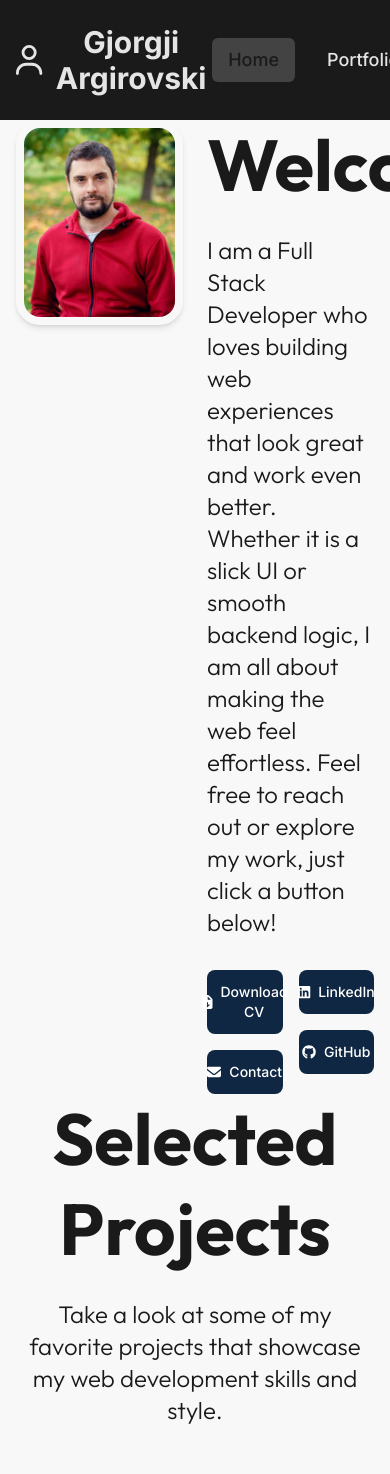
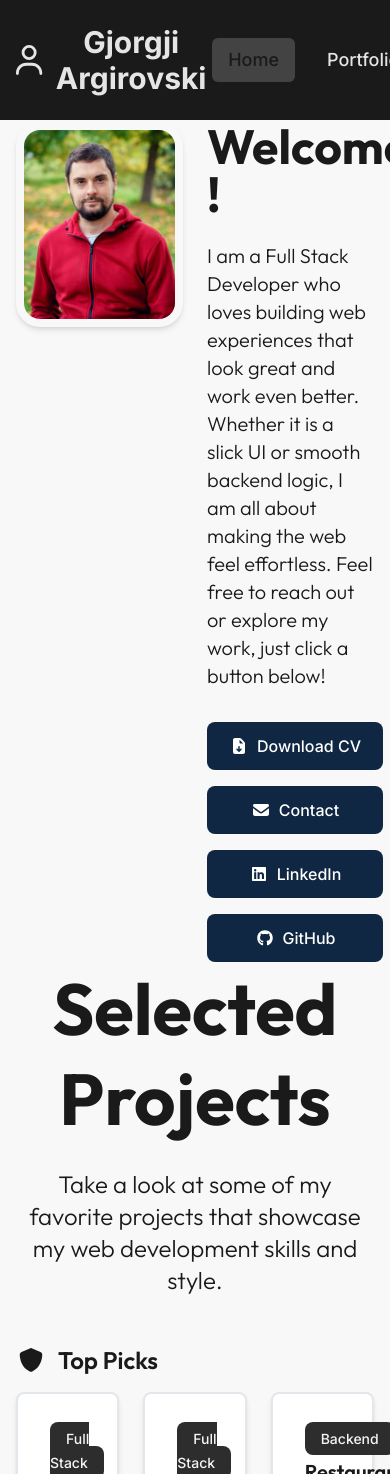
Before and after one commit to argirowski/ArgirovskiPortfolio, a React (Create React App) app: page / in a window 390 px wide. Shown: the top 1474 px of the page. Built offline with nearby package versions, Linux system fonts and the light colour scheme.

Commit message:
Adding some responsiveness

```diff
--- a/src/components/HomePage/HomePage.tsx
+++ b/src/components/HomePage/HomePage.tsx
@@ -24,10 +24,10 @@ const HomePage: React.FC<HomePageProps> = ({ onNavClick }) => {
 
             {/* Right Half - 6 columns */}
             <div className="col-span-6">
-              <h1 className="text-7xl font-bold leading-tight text-contact-heading text-left">
-                Welcome.
+              <h1 className="text-7xl font-bold leading-tight text-contact-heading text-left max-[900px]:text-5xl">
+                Welcome !
               </h1>
-              <h2 className="text-2xl font-light mt-6 text-contact-heading text-left">
+              <h2 className="text-2xl font-light mt-6 text-contact-heading text-left max-[900px]:text-xl">
                 I am a Full Stack Developer who loves building web experiences
                 that look great and work even better. Whether it is a slick UI
                 or smooth backend logic, I am all about making the web feel
@@ -37,18 +37,19 @@ const HomePage: React.FC<HomePageProps> = ({ onNavClick }) => {
 
               {/* Buttons Section - Split into two halves */}
               <div className="mt-8 grid grid-cols-2 gap-4">
+                <div className="grid grid-cols-2 gap-4 max-md:grid-cols-1 max-md:gap-4 col-span-12 max-md:col-span-12">
                   {/* Left buttons half */}
                   <div className="space-y-4">
                     <button
                       onClick={() => handleDownloadCV(RESUME_PDF_URL)}
-                    className="w-full bg-contact-link hover:bg-contact-link-hover text-white py-3 px-6 rounded-lg text-sm font-medium transition-colors duration-200 flex items-center justify-center gap-2"
+                      className="w-[13rem] max-[900px]:w-[12rem] max-[830px]:w-[11rem] h-12 bg-contact-link hover:bg-contact-link-hover text-white rounded-lg text-lg max-[900px]:text-base font-medium transition-colors duration-200 flex items-center justify-center gap-2"
                     >
                       <FontAwesomeIcon icon={faFileArrowDown} />
                       Download CV
                     </button>
                     <a
                       href="mailto:gjorgji.argirovski@gmail.com"
-                    className="w-full bg-contact-link hover:bg-contact-link-hover text-white py-3 px-6 rounded-lg text-sm font-medium transition-colors duration-200 flex items-center justify-center gap-2"
+                      className="w-[13rem] max-[900px]:w-[12rem] max-[830px]:w-[11rem] h-12 bg-contact-link hover:bg-contact-link-hover text-white rounded-lg text-lg max-[900px]:text-base font-medium transition-colors duration-200 flex items-center justify-center gap-2"
                     >
                       <FontAwesomeIcon icon={faEnvelope} />
                       Contact
@@ -61,7 +62,7 @@ const HomePage: React.FC<HomePageProps> = ({ onNavClick }) => {
                       href="https://www.linkedin.com/in/gjorgji-argirovski/"
                       target="_blank"
                       rel="noopener noreferrer"
-                    className="w-full bg-contact-link hover:bg-contact-link-hover text-white py-3 px-6 rounded-lg text-sm font-medium transition-colors duration-200 flex items-center justify-center gap-2"
+                      className="w-[13rem] max-[900px]:w-[12rem] max-[830px]:w-[11rem] h-12 bg-contact-link hover:bg-contact-link-hover text-white rounded-lg text-lg max-[900px]:text-base font-medium transition-colors duration-200 flex items-center justify-center gap-2"
                     >
                       <FontAwesomeIcon icon={faLinkedin} />
                       LinkedIn
@@ -70,11 +71,12 @@ const HomePage: React.FC<HomePageProps> = ({ onNavClick }) => {
                       href="https://github.com/argirowski"
                       target="_blank"
                       rel="noopener noreferrer"
-                    className="w-full bg-contact-link hover:bg-contact-link-hover text-white py-3 px-6 rounded-lg text-sm font-medium transition-colors duration-200 flex items-center justify-center gap-2"
+                      className="w-[13rem] max-[900px]:w-[12rem] max-[830px]:w-[11rem] h-12 bg-contact-link hover:bg-contact-link-hover text-white rounded-lg text-lg max-[900px]:text-base font-medium transition-colors duration-200 flex items-center justify-center gap-2"
                     >
                       <FontAwesomeIcon icon={faGithub} />
                       GitHub
                     </a>
+                  </div>
                 </div>
               </div>
             </div>
```
Lines whose indentation alone changed are shown as unchanged.
